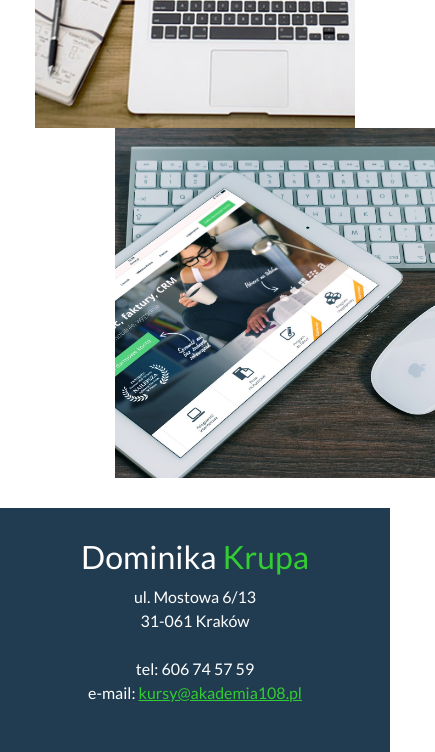
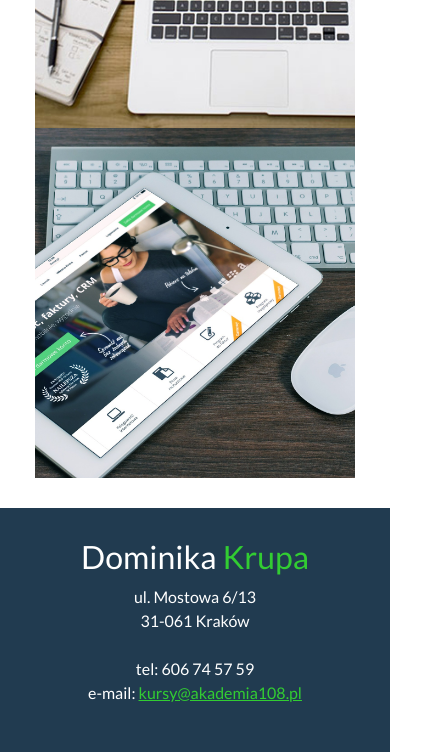
Before and after one commit to dominika4krupa/Zadanie8754, a plain HTML site: page index.html in a window 390 px wide. Shown: the part 2680-3432 px from the top of the page, 435 px wide, since content can reach past the window. Drawn offline with nearby package versions, Linux system fonts and the light colour scheme.

Commit message:
correction2

```diff
--- a/css/responsive.css
+++ b/css/responsive.css
@@ -46,6 +46,13 @@
 
 }
 
+@media all and (max-width: 768px) {
+    #img3 {
+        margin-left: 0;
+    }
+
+}
+
 
 @media all and (max-width: 576px) {
 
@@ -61,4 +68,9 @@
 
     }
 
+    #img3 {
+        margin-left: 0;
+
+    }
+
 }
```
